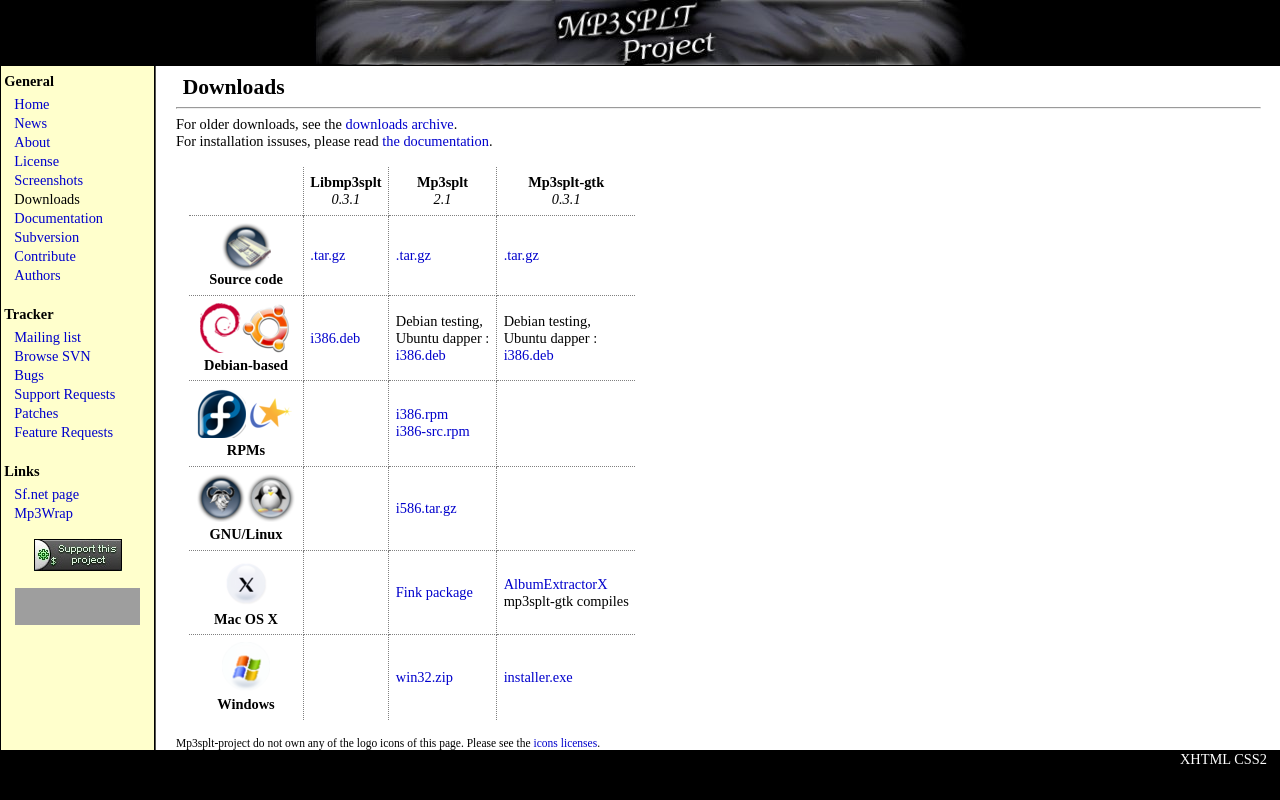
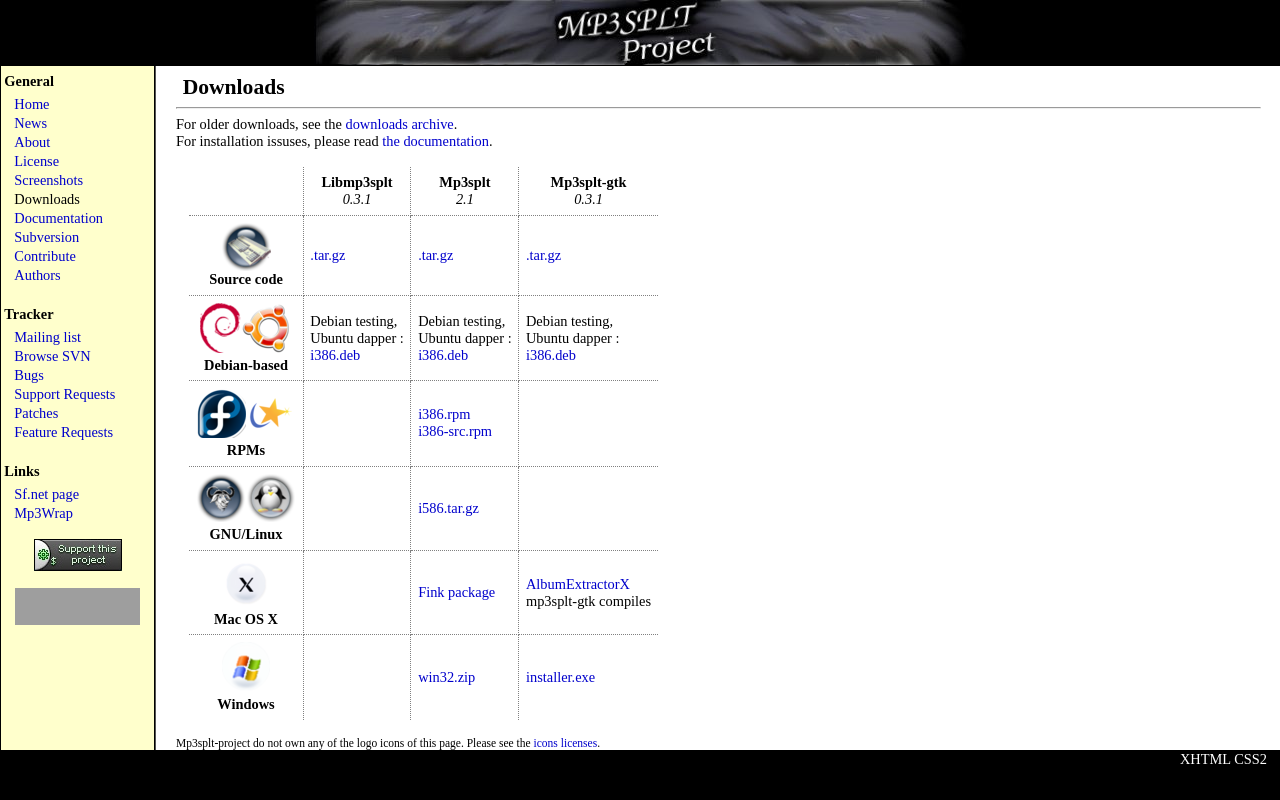
Before and after one commit to mp3splt/mp3splt-web, a PHP site: page /downloads.php in a window 1280 px wide. Run offline with PHP 8.4, Linux system fonts and the light colour scheme; grey boxes are pictures that could not be loaded.

Commit message:
small website change

```diff
--- a/web/downloads.php
+++ b/web/downloads.php
@@ -57,19 +57,18 @@
 <div class=\"osname\">Debian-based</div>
 </td>
 <td class=\"mainpagedownloadtd\">
+Debian testing,<br /> Ubuntu dapper :<br />
 <a href=\"http://prdownloads.sourceforge.net/mp3splt/libmp3splt_0.3.1_i386.deb?download\">
 i386.deb</a>
 </td>
 <td class=\"mainpagedownloadtd\">
-Debian testing,<br /> Ubuntu dapper :
-<br />
+Debian testing,<br /> Ubuntu dapper :<br />
 <a
 href=\"http://prdownloads.sourceforge.net/mp3splt/mp3splt_2.1-1_i386.deb?download\">
 i386.deb</a><br />
 </td>
 <td class=\"mainpagedownloadtd\" style=\"border-right:none\">
-Debian testing,<br /> Ubuntu dapper :
-<br />
+Debian testing,<br /> Ubuntu dapper :<br />
 <a href=\"http://prdownloads.sourceforge.net/mp3splt/mp3splt-gtk_0.3.1_i386.deb?download\">
 i386.deb</a>
 </td>
```
